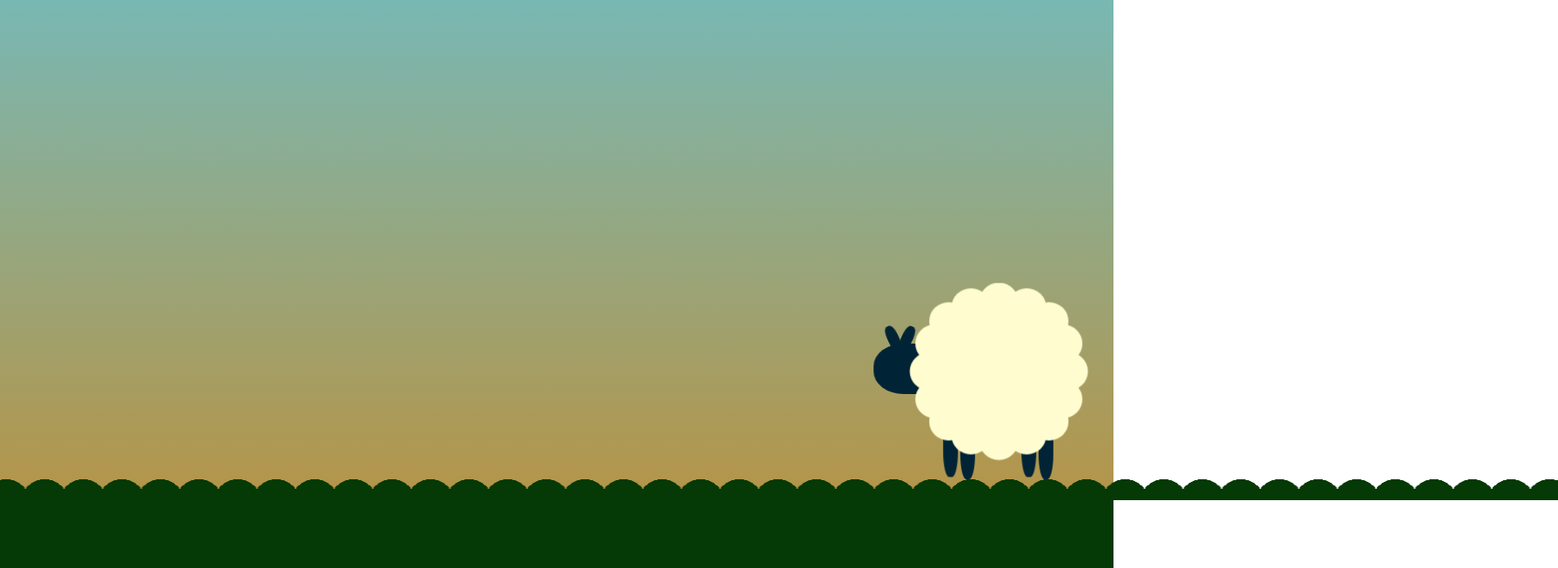
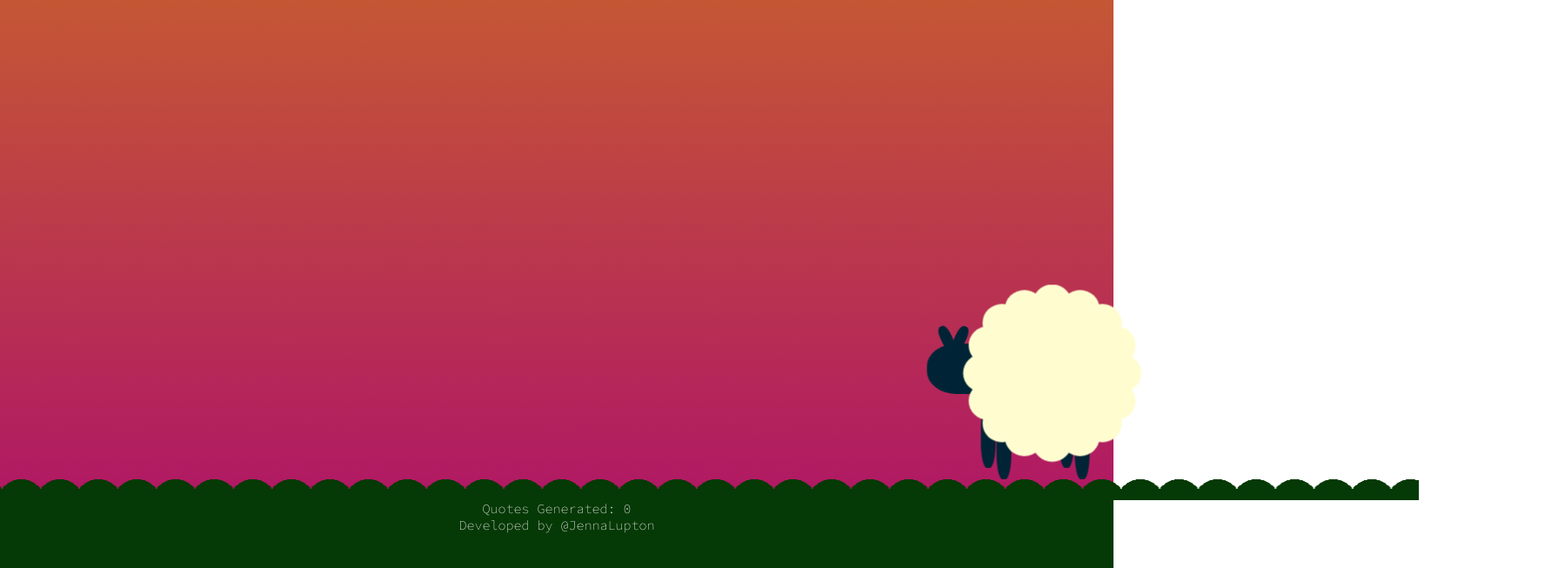
Before and after one commit to Scribbs98/inspirational-quote-generator, a Next.js app: page / in a window 1280 px wide. Shown: the part 147-800 px from the top of the page at 87% size, 1791 px wide, since content can reach past the window. Built offline with nearby package versions, Linux system fonts and the light colour scheme.

Commit message:
Footer text added

```diff
--- a/app/page.tsx
+++ b/app/page.tsx
@@ -2,13 +2,19 @@
 
 import Image from 'next/image'
 import styles from './page.module.css'
-import { Bee, BeeContainer, BeeEye, GradientBackgroundCon, Ground, GroundCircles, LeftEar, LeftWing, RightEar, RightWing, Sheep, SheepContainer, SheepFace, SheepLeg1, SheepLeg2, SheepLeg3, SheepLeg4 } from '@/components/QuoteGenerator/QuoteGeneratorElements'
+import React, { useState } from 'react'
+
+// Components
+import { Bee, BeeContainer, BeeEye, FooterContainer, FooterLink, GradientBackgroundCon, Ground, GroundCircles, LeftEar, LeftWing, RightEar, RightWing, Sheep, SheepContainer, SheepFace, SheepLeg1, SheepLeg2, SheepLeg3, SheepLeg4 } from '@/components/QuoteGenerator/QuoteGeneratorElements'
 
 export default function Home() {
+  const [numberOfQuotes, setNumberOfQuotes] = useState<Number | null>(0);
+
   return (
     <>
-      {/* Background */}
       <GradientBackgroundCon>
+
+        {/* Background */}
         <BeeContainer>
           <Bee></Bee>
           <LeftWing></LeftWing>
@@ -27,6 +33,15 @@
           <LeftEar></LeftEar>
           <RightEar></RightEar>
         </SheepContainer>
+
+        <FooterContainer>
+          <>
+            Quotes Generated: {numberOfQuotes}
+            <br/>
+            Developed by <FooterLink href="https://github.com/Scribbs98" target="_blank" rel="noopener noreferrer">@JennaLupton</FooterLink>
+          </>
+        </FooterContainer>
+
       </GradientBackgroundCon>
     </>
   )
--- a/components/QuoteGenerator/QuoteGeneratorElements.tsx
+++ b/components/QuoteGenerator/QuoteGeneratorElements.tsx
@@ -245,7 +245,7 @@
         65% {
             transform: translateY(0);
         }
-        66% {
+        85% {
             transform: translateY(-5.5vh);
         }
     }
@@ -283,7 +283,7 @@
         65% {
             transform: translateY(0);
         }
-        66% {
+        85% {
             transform: translateY(-5.5vh);
         }
     }
@@ -360,3 +360,20 @@
         }
     }
 `;
+
+export const FooterContainer = styled.div`
+    width: 100vw;
+    height: 9.8vh;
+    text-align: center;
+    font-family: 'Source Code Pro', monospace;
+    font-size: 15px;
+    position: absolute;
+    bottom: 0;
+    color: white;
+    z-index: 999999;
+`;
+
+export const FooterLink = styled(Link)`
+    color: white;
+    text-decoration: none;
+`;
```
